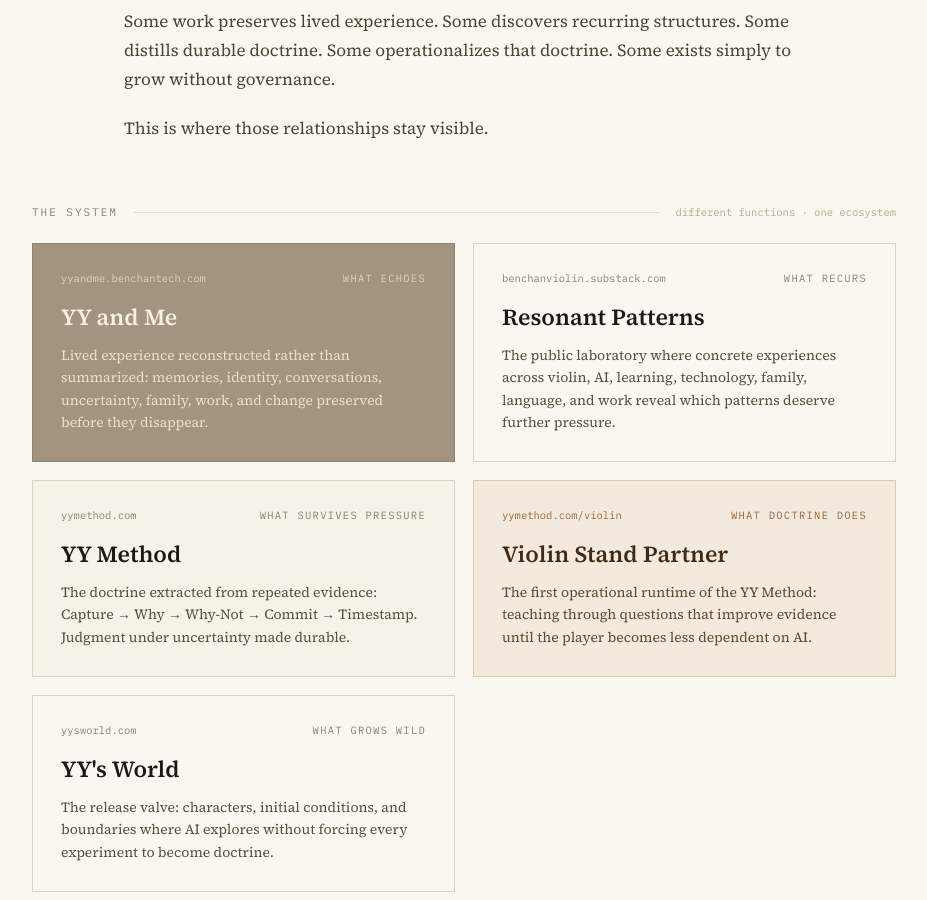
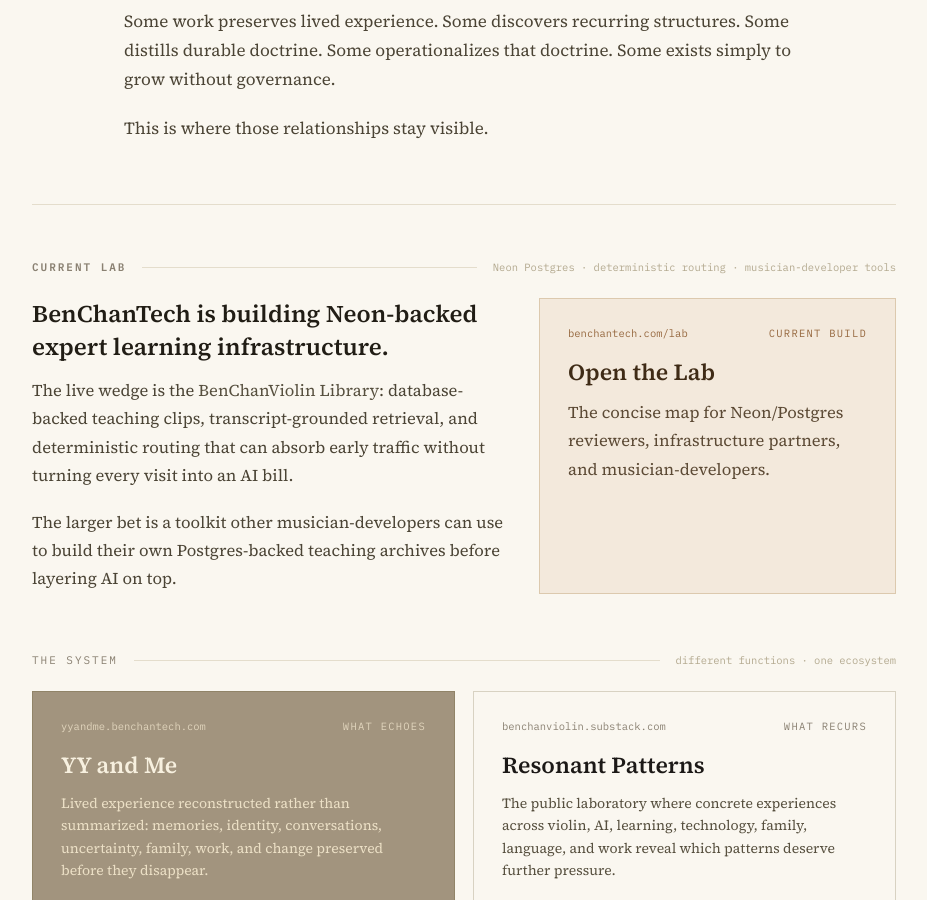
Before and after one commit to benchantech/blog, a Jekyll site: the page built from index.md, in a window 1280 px wide and 900 px high, scrolled down 431 px. Shown: the whole window, without its empty margins (176-1103 px from the left). Built offline with Jekyll 4.4.1, drawn with Linux system fonts in a browser that asks for light colours.

Commit message:
Surface lab build on homepage

```diff
--- a/index.md
+++ b/index.md
@@ -9,6 +9,26 @@
   <p>Its purpose is not to explain every project individually. Its purpose is to show how each property contributes a different function without forcing every property to satisfy the same standard of evidence.</p>
   <p>Some work preserves lived experience. Some discovers recurring structures. Some distills durable doctrine. Some operationalizes that doctrine. Some exists simply to grow without governance.</p>
   <p>This is where those relationships stay visible.</p>
+</section>
+
+<section class="lab-section home-lab">
+  <div class="section-head">
+    <h2 class="section-label">Current Lab</h2>
+    <span class="section-rule"></span>
+    <span class="section-note">Neon Postgres · deterministic routing · musician-developer tools</span>
+  </div>
+  <div class="lab-feature">
+    <div>
+      <h3>BenChanTech is building Neon-backed expert learning infrastructure.</h3>
+      <p>The live wedge is the <a href="https://benchanviolin.com/library" target="_blank" rel="noopener noreferrer">BenChanViolin Library</a>: database-backed teaching clips, transcript-grounded retrieval, and deterministic routing that can absorb early traffic without turning every visit into an AI bill.</p>
+      <p>The larger bet is a toolkit other musician-developers can use to build their own Postgres-backed teaching archives before layering AI on top.</p>
+    </div>
+    <a class="card card--warm lab-link-card" href="{{ "/lab/" | relative_url }}">
+      <div class="card-top"><span class="card-domain">benchantech.com/lab</span><span class="card-role">Current build</span></div>
+      <div class="card-title">Open the Lab</div>
+      <p class="card-desc">The concise map for Neon/Postgres reviewers, infrastructure partners, and musician-developers.</p>
+    </a>
+  </div>
 </section>
 
 <section class="system">
```
